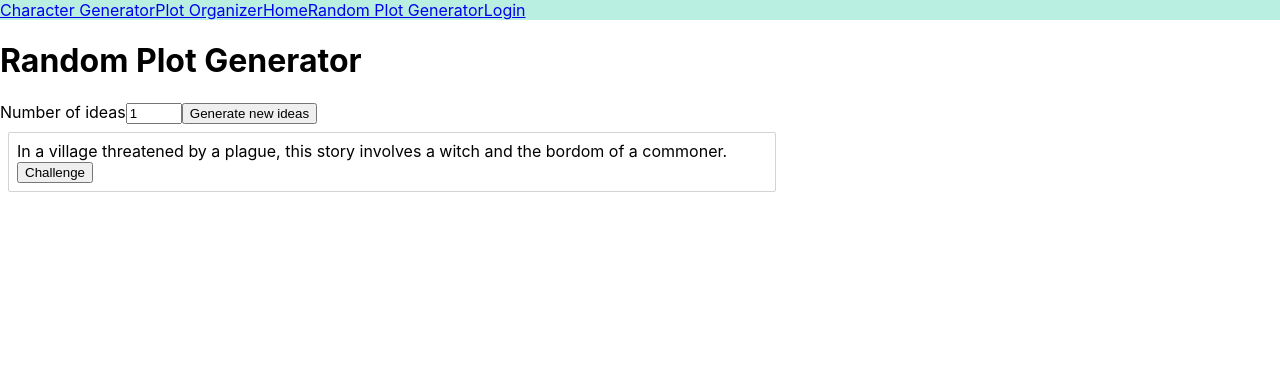
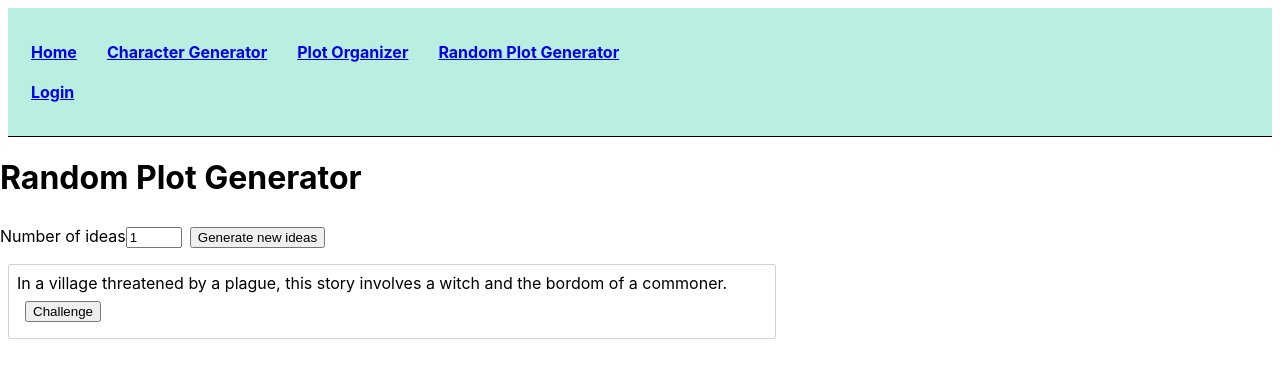
Before and after one commit to kailanak1/aMUSEme, a React (Create React App) app: page /RandomPlotGenerator in a window 1280 px wide. Shown: the top 378 px of the page. Built offline with nearby package versions, Linux system fonts and the light colour scheme.

Commit message:
style navbar

```diff
--- a/src/components/ChallengeForm.js
+++ b/src/components/ChallengeForm.js
@@ -28,8 +28,6 @@ function blinkingEffect() {
     `;
   }
 
-
-
 const TimesUp = styled.text`
     color: red;
     animation: ${blinkingEffect} 1s linear infinite;
@@ -55,7 +53,8 @@ class ChallengeForm extends React.Component{
             this.setState(({ seconds }) => ({
               seconds: seconds - 1
             }))
-          }    if (seconds === 0) {
+          }
+          if (seconds === 0) {
             if (minutes === 0) {
               clearInterval(this.myInterval)
             } else {
@@ -86,20 +85,19 @@ class ChallengeForm extends React.Component{
 
     countWords = () => {
         let str = this.state.words
-            var matches = str.match(/[\w\d\’\'-]+/gi);
-            return matches ? matches.length : 0;
+        const matches = str.match(/[\w\d\’\'-]+/gi);
+        return matches ? matches.length : 0;
     }
 
 
     render(){
-        console.log(this.state.words)
         const { minutes, seconds } = this.state
         return(
             <div>
             <Form>
                 <Title>
                     { minutes === 0 && seconds === 0
-                        ? <TimesUp>Time!</TimesUp>
+                        ? <TimesUp>Time's Up!</TimesUp>
                         : <h1>Time Remaining: {minutes}:{seconds < 10 ? `0${seconds}` : seconds}</h1>
                     }</Title>
                 <TextField
@@ -110,7 +108,7 @@ class ChallengeForm extends React.Component{
                 />
             </Form>
             <AnalysisButton onClick={this.analyze}>Analyze!</AnalysisButton>
-                    {this.state.analyze ? <p>{`You wrote ${this.countWords()} words and ${this.state.words.length} characters in ____ minutes and ___ seconds.`}</p> : null}
+                    {this.state.analyze ? <p>{`You wrote ${this.countWords()} words and ${this.state.words.length} characters.`}</p> : null}
            </div>
         )
     }
--- a/src/components/Landing.js
+++ b/src/components/Landing.js
@@ -1,11 +1,14 @@
 import React from 'react'
 import styled from 'styled-components'
 
+const Title = styled.h3`
+    padding: 8px;
 
+`
 function Landing(){
     return(
         <div>
-            <h1>Creative Writing Prep</h1>
+            <Title>Creative Writing Prep</Title>
             Welcome to your one-stop shop for planning NanoWrimo or other creative writing projects!
             Note: this site is not associated with Nathional Novel Writing Month 501(c)(3). It is just a personal project of mine :)
         </div>
--- a/src/components/NavBar.js
+++ b/src/components/NavBar.js
@@ -8,24 +8,52 @@ import styled from 'styled-components'
 const Navbar = styled.div`
   background-color: #B9EFE1;
   text-align: justify;
+  display: flex;
+  padding: 8px;
+  margin: 8px;
+  position: relative;
+  border-bottom: 1px solid #000;
+  overflow: hidden;
+`
+const UlList = styled.ul`
+  width: 50%;
+  list-style: none;
+  padding: 0;
 `
 
+const ListItem = styled.li`
+  display: inline-block;
+`
+
+const Anchor = styled.a`
+  display: block;
+  color: white;
+  text-decoration: none;
+  padding: 10px 15px;
+  font-weight: bold;
+
+  &:hover {
+    color: #eb5424;
+  }
+`
+
+function NavBar(){
 
 
-function NavBar(){
     return(
         <Navbar>
-              <Link to="/CharacterGenerator">Character Generator</Link>
+            <UlList>
+              <ListItem><Anchor><Link to="/">Home</Link></Anchor></ListItem>
 
-              <Link to="/PlotOrganizer">Plot Organizer</Link>
+              <ListItem><Anchor><Link to="/CharacterGenerator">Character Generator</Link></Anchor></ListItem>
 
-              <Link to="/">Home</Link>
+              <ListItem><Anchor><Link to="/PlotOrganizer">Plot Organizer</Link></Anchor></ListItem>
 
-              <Link to="/RandomPlotGenerator">Random Plot Generator</Link>
+              <ListItem><Anchor><Link to="/RandomPlotGenerator">Random Plot Generator</Link></Anchor></ListItem>
 
-              <Link to="/Login">Login</Link>
+              <ListItem><Anchor><Link to="/Login">Login</Link></Anchor></ListItem>
 
-
+              </UlList>
         </Navbar>
     )
 }
--- a/src/components/RandomPlotGenerator.js
+++ b/src/components/RandomPlotGenerator.js
@@ -11,6 +11,16 @@ const Container = styled.div`
     border-radius: 2px;
     width: 750px;
     padding: 8px
+`
+
+const Button = styled.button`
+    margin: 8px;
+    padding; 8px;
+
+    &:hover {
+        color: blue;
+        cursor: pointer;
+      }
 `
 
 class RandomPlotGenerator extends React.Component{
@@ -69,7 +79,6 @@ class RandomPlotGenerator extends React.Component{
     }
 
     onChallengeClick = () => {
-        console.log('hi')
         this.setState({
             form: !false
         })
@@ -79,7 +88,7 @@ class RandomPlotGenerator extends React.Component{
         return this.state.sentences.map((sentence, idx) =>
              <Container key={idx}>
                  {sentence}
-                 <button onClick={this.onChallengeClick}>Challenge</button>
+                 <Button onClick={this.onChallengeClick}>Challenge</Button>
              </Container>
         )
     }
@@ -109,9 +118,14 @@ class RandomPlotGenerator extends React.Component{
         })
     }
 
+    showHint = () => {
+        this.setState({
+            showHint: !false
+        })
+    }
+
 
     render(){
-        console.log(this.state)
         return(
             <div>
                 <h1>Random Plot Generator</h1>
@@ -121,8 +135,9 @@ class RandomPlotGenerator extends React.Component{
                          value={ this.state.number }
                          min={1} max={10}
                          onChange={ (e) => this.handleNumChange(e) }/>
-                    </label>
-                <button onClick={this.onClick}>Generate new ideas</button>
+                </label>
+                <Button
+                onClick={this.onClick}>Generate new ideas</Button>
                 {this.renderRandomPlot()}
                 {this.state.form ? <ChallengeForm/>: null}
             </div>
--- a/src/components/SceneForm.js
+++ b/src/components/SceneForm.js
@@ -4,7 +4,7 @@ import styled from 'styled-components';
 function SceneForm(){
     return(
         <form>
-            <input type="text"></input>
+            <input type="textArea"></input>
         </form>
     )
 }
```
